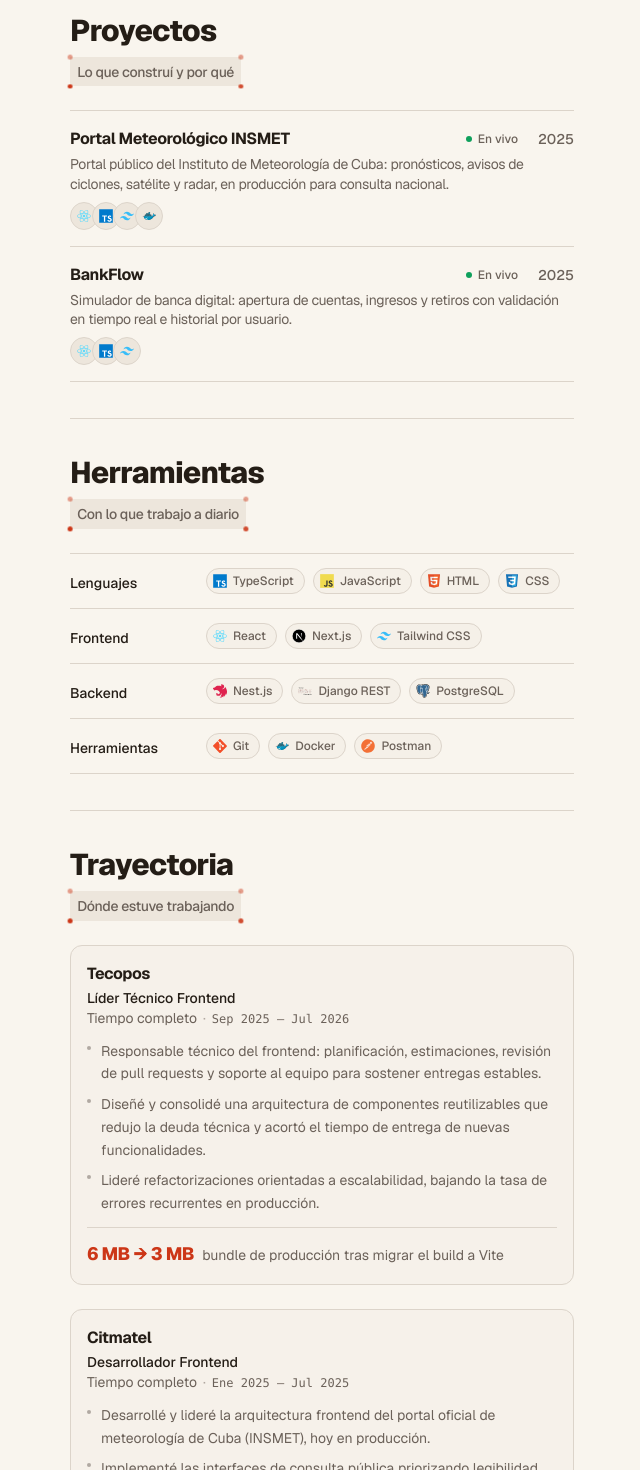
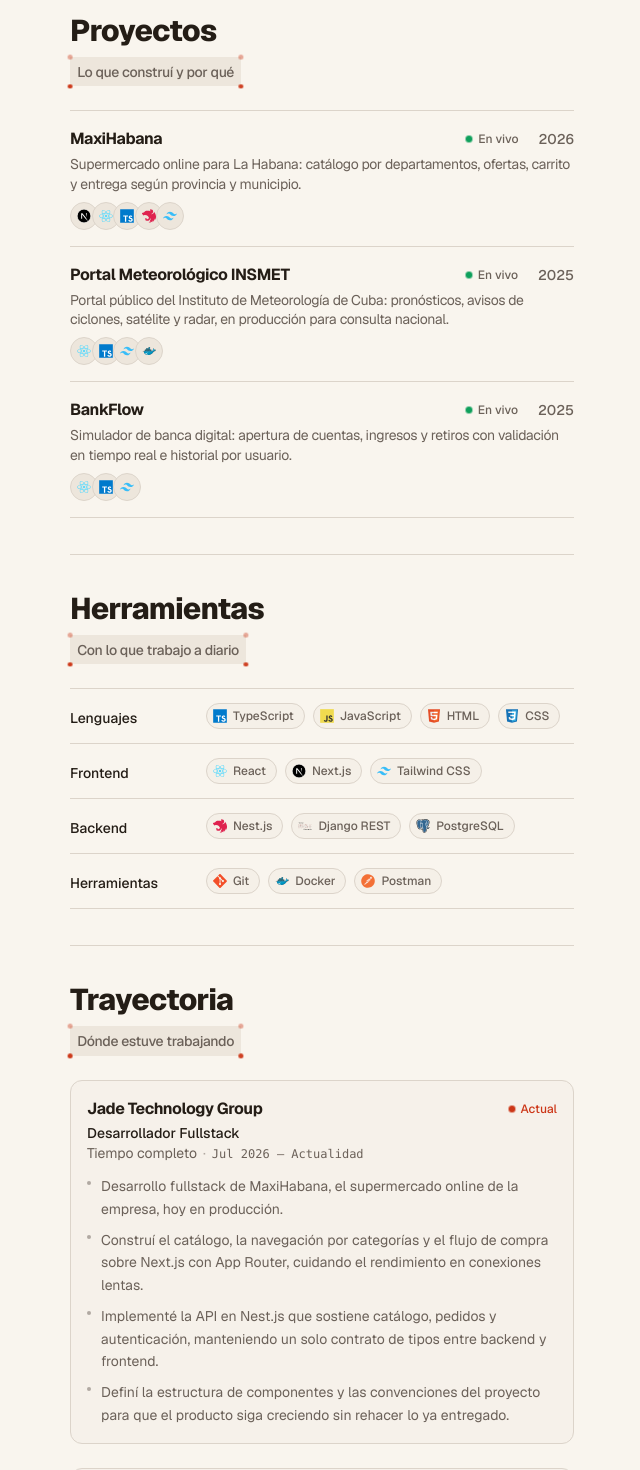
Before and after one commit to Andywrld/Portafolio, a React (Vite) app: page / in a window 1280 px wide. Shown: the part 460-1930 px from the top of the page, without its empty margins (318-958 px from the left). Built offline with nearby package versions, Linux system fonts and the light colour scheme; no server answers.

Commit message:
feat: add MaxiHabana project details and cover image

```diff
--- a/src/data/experience.ts
+++ b/src/data/experience.ts
@@ -11,6 +11,19 @@ export type Experience = {
 };
 
 export const experiences: Experience[] = [
+  {
+    company: 'Jade Technology Group',
+    position: 'Desarrollador Fullstack',
+    type: 'Tiempo completo',
+    period: 'Jul 2026 — Actualidad',
+    current: true,
+    bullets: [
+      'Desarrollo fullstack de MaxiHabana, el supermercado online de la empresa, hoy en producción.',
+      'Construí el catálogo, la navegación por categorías y el flujo de compra sobre Next.js con App Router, cuidando el rendimiento en conexiones lentas.',
+      'Implementé la API en Nest.js que sostiene catálogo, pedidos y autenticación, manteniendo un solo contrato de tipos entre backend y frontend.',
+      'Definí la estructura de componentes y las convenciones del proyecto para que el producto siga creciendo sin rehacer lo ya entregado.',
+    ],
+  },
   {
     company: 'Tecopos',
     companyUrl: 'https://www.tecopos.com/',
--- a/src/data/projects.ts
+++ b/src/data/projects.ts
@@ -1,4 +1,5 @@
-import bankFlowCover from '@/assets/images/Bank-Flow.webp';
+import bankFlowCover from '@/assets/images/bank-flow.webp';
+import maxiHabanaCover from '@/assets/images/maxihabana.webp';
 import meteoCover from '@/assets/images/meteo-portal.webp';
 import { chipsFor, type TechChip } from './tech';
 
@@ -23,10 +24,51 @@ export type Project = {
   features: string[];
   /** Full stack as prose lines — richer than a chip, no icon required. */
   stack: string[];
-  links: { demo?: string; repo?: string };
+  links: {
+    demo?: string;
+    repo?: string;
+    /** Caveat about the links above — restricted region, private repository. */
+    note?: string;
+  };
 };
 
 export const projects: Project[] = [
+  {
+    slug: 'maxihabana',
+    name: 'MaxiHabana',
+    year: '2026',
+    status: 'live',
+    tagline:
+      'Supermercado online para La Habana: catálogo por departamentos, ofertas, carrito y entrega según provincia y municipio.',
+    cover: {
+      src: maxiHabanaCover,
+      alt: 'Catálogo de MaxiHabana con los filtros por departamento y precio junto a la grilla de productos',
+    },
+    chips: chipsFor(['Next.js', 'React', 'TypeScript', 'Nest.js', 'Tailwind CSS']),
+    role: 'Desarrollo fullstack',
+    context: 'Jade Technology Group',
+    overview:
+      'Tienda online construida de punta a punta: Next.js con App Router en el cliente, Nest.js en el servidor. El reto real no era listar productos: era que alguien con una conexión lenta pudiera encontrar lo que busca, entender qué está disponible en su municipio y llegar al carrito sin fricción. Cada decisión de renderizado se tomó mirando ese escenario, no el de una oficina con fibra.',
+    features: [
+      'Catálogo con búsqueda, navegación por categorías y vistas dedicadas para destacados y productos en oferta.',
+      'Selector de ubicación por provincia y municipio que condiciona la disponibilidad y la entrega.',
+      'Carrito de compra persistente y flujo de checkout con los métodos de pago del negocio.',
+      'Cuentas de usuario con autenticación y seguimiento de pedidos, resueltas contra una API propia en Nest.js.',
+      'Páginas institucionales y de contacto gestionadas como contenido, no como código.',
+      'Estados vacíos diseñados: cuando una sección todavía no tiene productos, explica qué falta en vez de mostrar un hueco.',
+    ],
+    stack: [
+      'Next.js (App Router) · React · TypeScript',
+      'Nest.js para la API: catálogo, pedidos y autenticación',
+      'Tailwind CSS para el sistema visual',
+      'Renderizado en servidor y componentes de cliente según el costo de cada vista',
+      'Despliegue en producción bajo dominio propio',
+    ],
+    links: {
+      demo: 'https://www.maxihabana.com/',
+      note: 'Repositorio privado por acuerdo con el cliente; el sitio en producción es público.',
+    },
+  },
   {
     slug: 'portal-meteorologico-insmet',
     name: 'Portal Meteorológico INSMET',
@@ -59,7 +101,10 @@ export const projects: Project[] = [
       'Framer Motion para transiciones de vista',
       'Docker para empaquetado y despliegue',
     ],
-    links: { demo: 'https://meteo.dev.citmatel.cu/' },
+    links: {
+      demo: 'https://meteo.dev.citmatel.cu/',
+      note: 'El portal está alojado en infraestructura nacional: solo es accesible desde Cuba.',
+    },
   },
   {
     slug: 'bankflow',
@@ -70,7 +115,7 @@ export const projects: Project[] = [
       'Simulador de banca digital: apertura de cuentas, ingresos y retiros con validación en tiempo real e historial por usuario.',
     cover: {
       src: bankFlowCover,
-      alt: 'Panel de BankFlow mostrando el saldo de una cuenta y su historial de movimientos',
+      alt: 'Resumen de BankFlow con los saldos agrupados por moneda y el listado de cuentas del usuario',
     },
     chips: chipsFor(['React', 'TypeScript', 'Tailwind CSS']),
     role: 'Desarrollo completo',
--- a/src/pages/ProjectDetail.tsx
+++ b/src/pages/ProjectDetail.tsx
@@ -18,7 +18,7 @@ export const ProjectDetail = () => {
   if (!project) return <Navigate to='/' replace />;
 
   const next = nextProject(project.slug);
-  const { demo, repo } = project.links;
+  const { demo, repo, note } = project.links;
 
   return (
     <article>
@@ -80,6 +80,14 @@ export const ProjectDetail = () => {
           </span>
           <span>{project.context}</span>
         </div>
+
+        {/* Access caveat — a link that only works from one country, or a repo
+            that is not public, is worth saying before someone clicks it. */}
+        {note && (
+          <p className='mt-2 text-xs leading-relaxed text-muted-foreground/80'>
+            {note}
+          </p>
+        )}
 
         <div className='group mt-3'>
           <TechChips chips={project.chips} />
```
Also changed, not shown: src/assets/images/Bank-Flow.webp, src/assets/images/maxihabana.webp (added).
